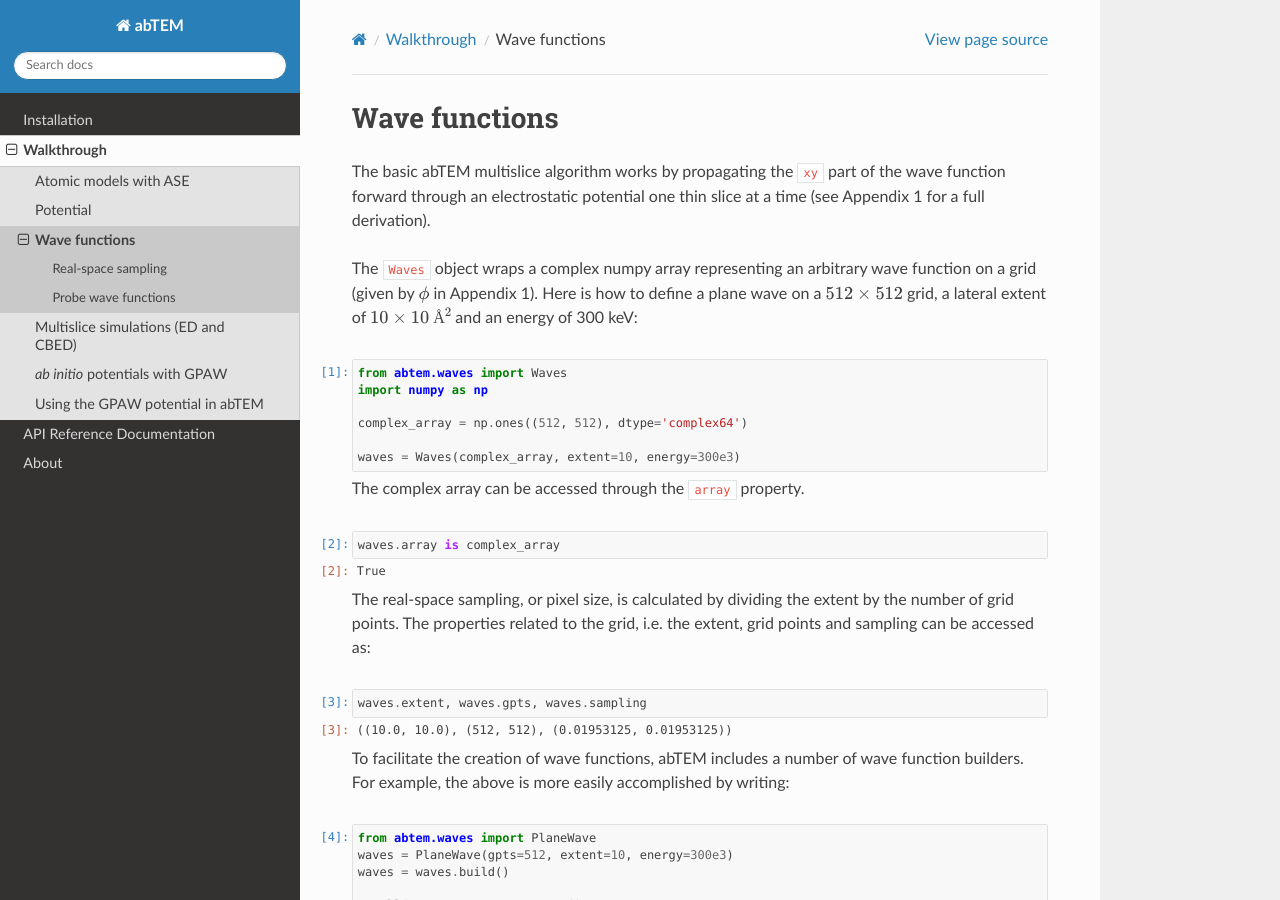
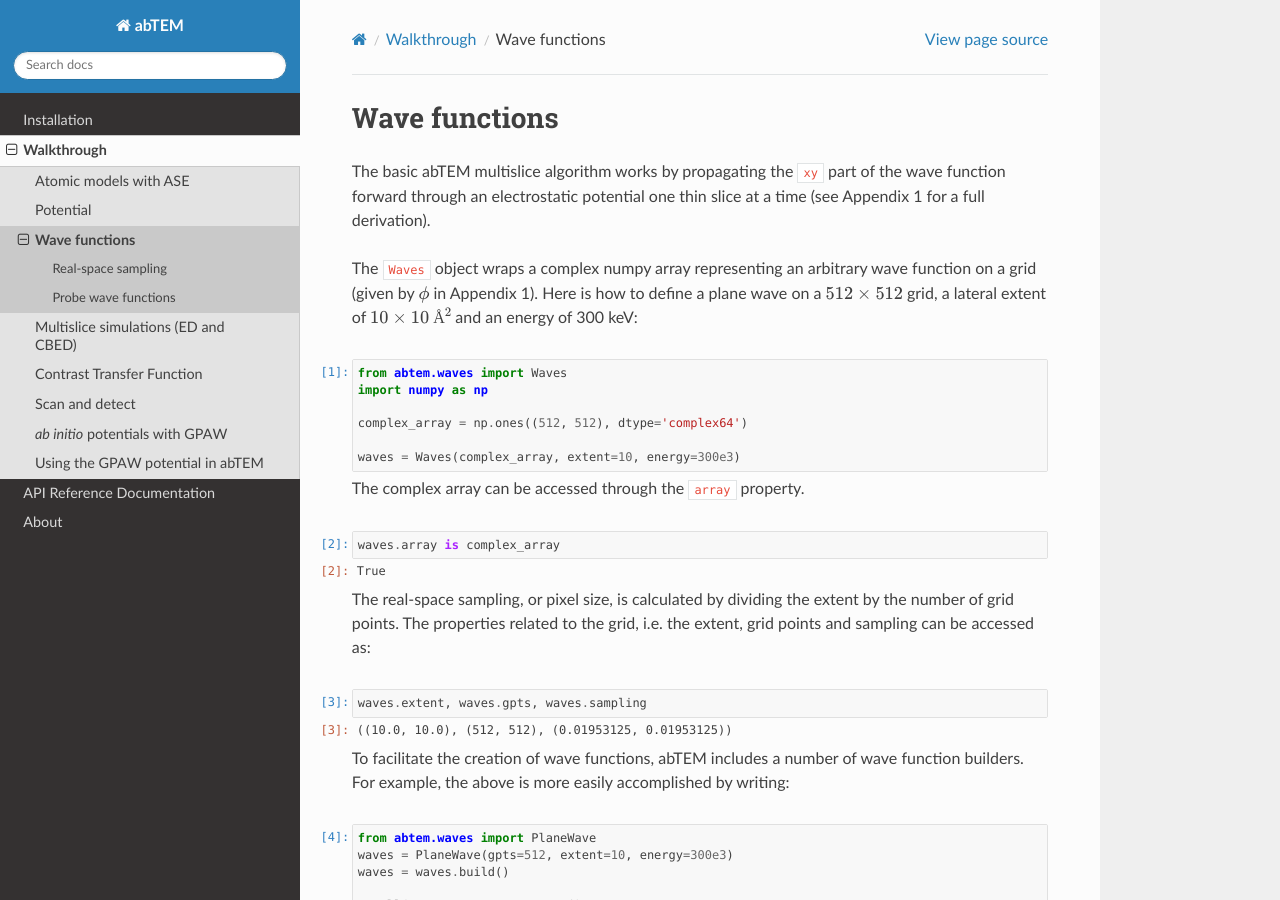
Before and after one commit to abTEM/abTEM, a Sphinx documentation site: the page built from docs/source/walkthrough/03_wave_functions.ipynb, in a window 1280 px wide and 900 px high. Built offline with Sphinx 7.4.7 and the Read the Docs theme 2.0.0, drawn with Linux system fonts in a browser that asks for light colours; pages that are not in the unit, such as notebooks, are missing from menus.

Commit message:
fixed typo in doc filename

```diff
--- a/docs/source/walkthrough/introduction.rst
+++ b/docs/source/walkthrough/introduction.rst
@@ -17,5 +17,6 @@ Please stand by while more documents are added.
     02_potentials.ipynb
     03_wave_functions.ipynb
     04_multislice.ipynb
-    05_scan_and_detect.ipynb
+    05_contrast_transfer_function.ipynb
+    06_scan_and_detect.ipynb
     10_DFT.ipynb
```
